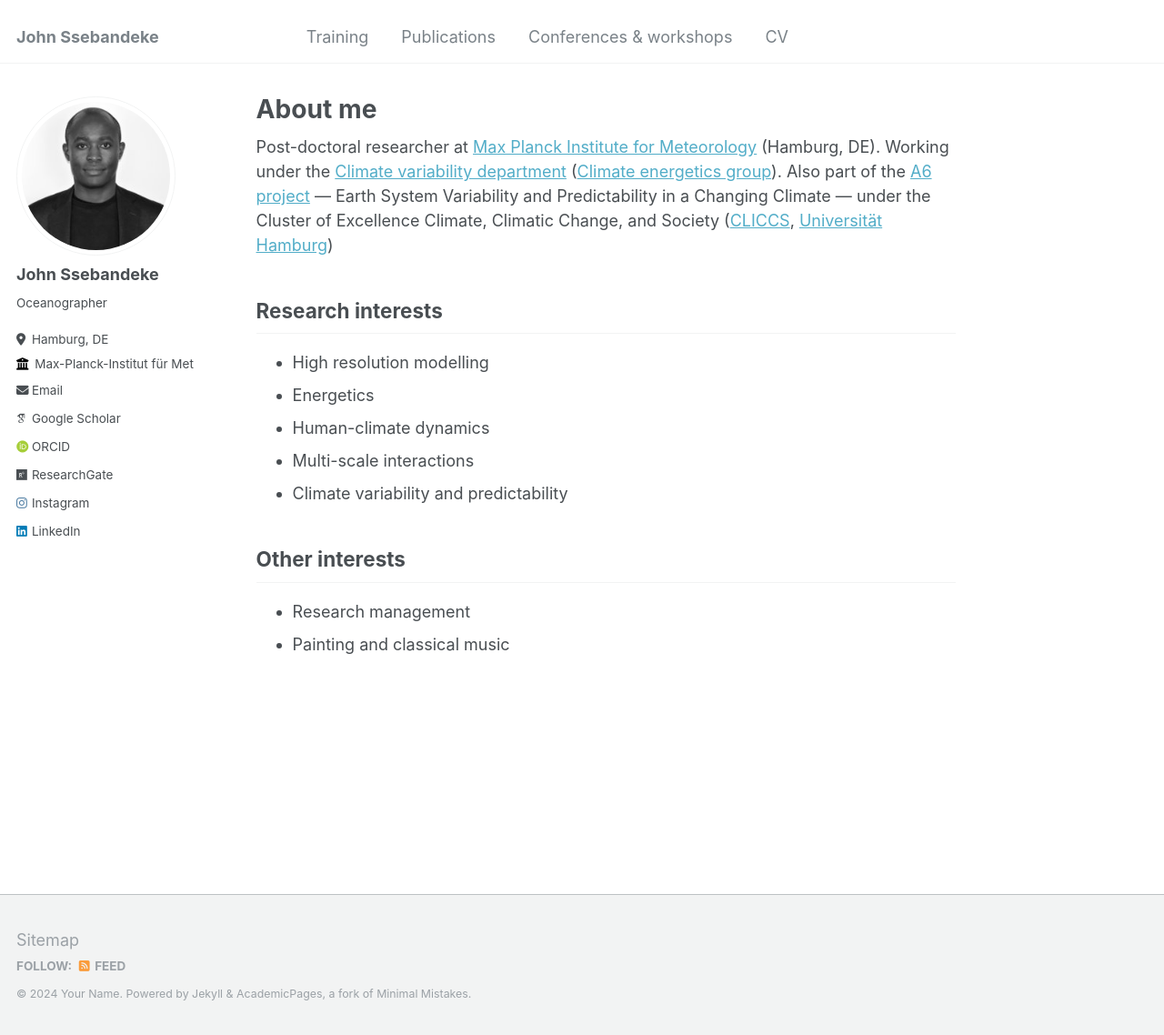
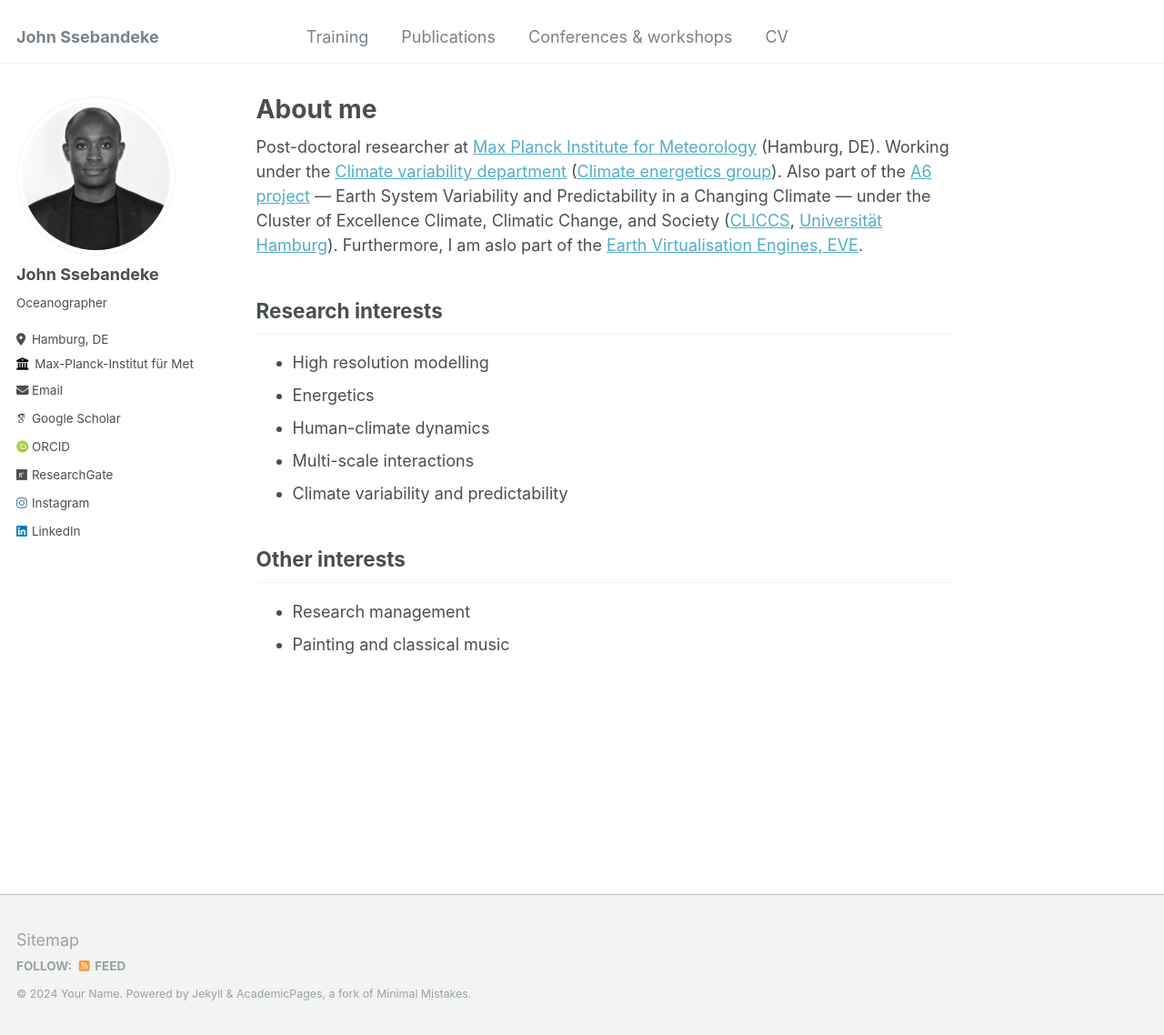
Before and after one commit to john-ssebandeke/john-ssebandeke.github.io, a Jekyll site: the page built from _pages/about.md, in a window 1280 px wide and 1138 px high. Shown: the whole window at 91% size. Built offline with Jekyll 4.4.1, drawn with Linux system fonts in a browser that asks for light colours; some web fonts are replaced.

Commit message:
Update about.md

```diff
--- a/_pages/about.md
+++ b/_pages/about.md
@@ -7,7 +7,7 @@ redirect_from:
   - /about.html
 ---
 
-Post-doctoral researcher at [Max Planck Institute for Meteorology](https://mpimet.mpg.de/en/homepage) (Hamburg, DE). Working under the [Climate variability department](https://mpimet.mpg.de/en/research/department-climate-variability) ([Climate energetics group](https://mpimet.mpg.de/en/research/department-climate-variability/climate-energetics)). Also part of the [A6 project](https://www.cliccs.uni-hamburg.de/research/theme-a/a6.html) — Earth System Variability and Predictability in a Changing Climate — under the Cluster of Excellence Climate, Climatic Change, and Society ([CLICCS](https://www.cliccs.uni-hamburg.de/about-cliccs.html), [Universität Hamburg](https://www.uni-hamburg.de/en.html))
+Post-doctoral researcher at [Max Planck Institute for Meteorology](https://mpimet.mpg.de/en/homepage) (Hamburg, DE). Working under the [Climate variability department](https://mpimet.mpg.de/en/research/department-climate-variability) ([Climate energetics group](https://mpimet.mpg.de/en/research/department-climate-variability/climate-energetics)). Also part of the [A6 project](https://www.cliccs.uni-hamburg.de/research/theme-a/a6.html) — Earth System Variability and Predictability in a Changing Climate — under the Cluster of Excellence Climate, Climatic Change, and Society ([CLICCS](https://www.cliccs.uni-hamburg.de/about-cliccs.html), [Universität Hamburg](https://www.uni-hamburg.de/en.html)). Furthermore, I am aslo part of the [Earth Virtualisation Engines, EVE](https://eve4climate.org/).
 
 ## Research interests
 
```
